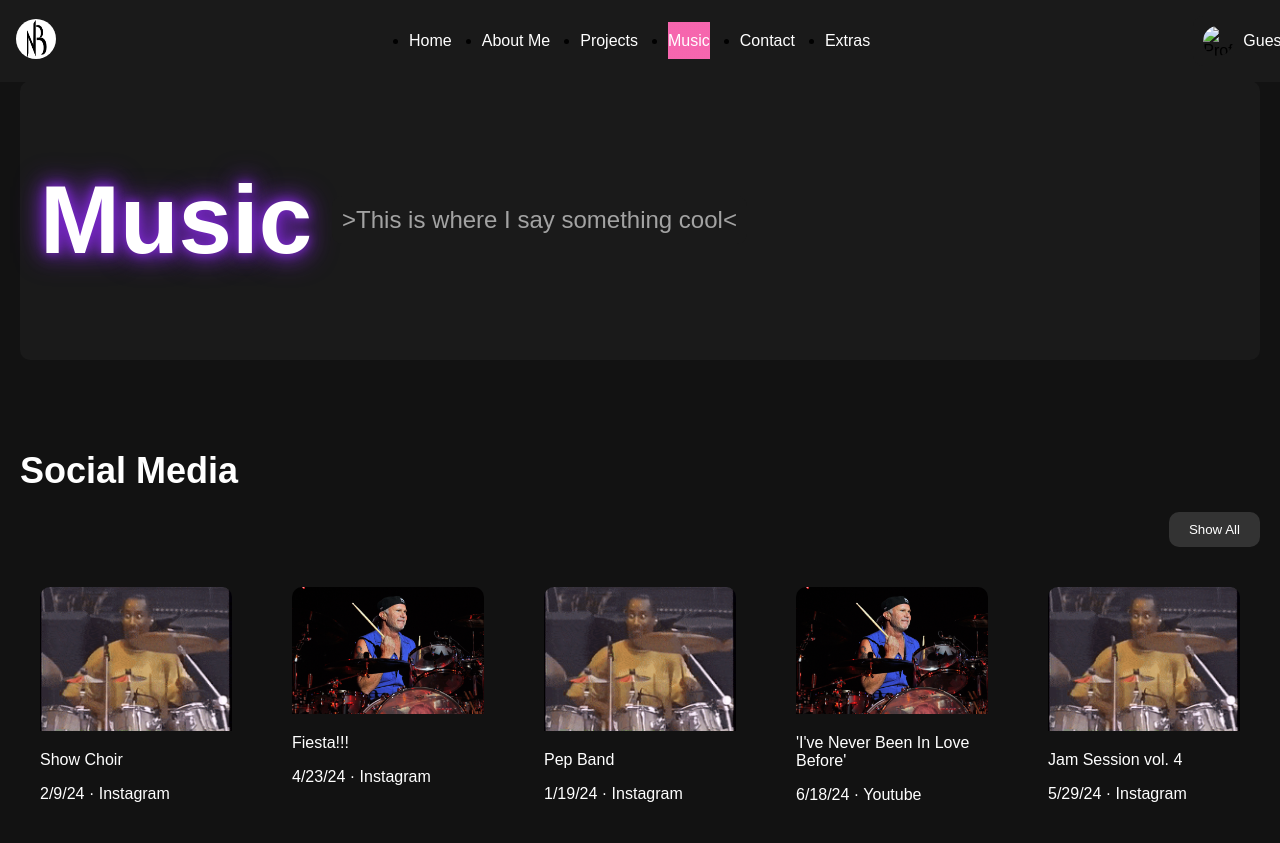
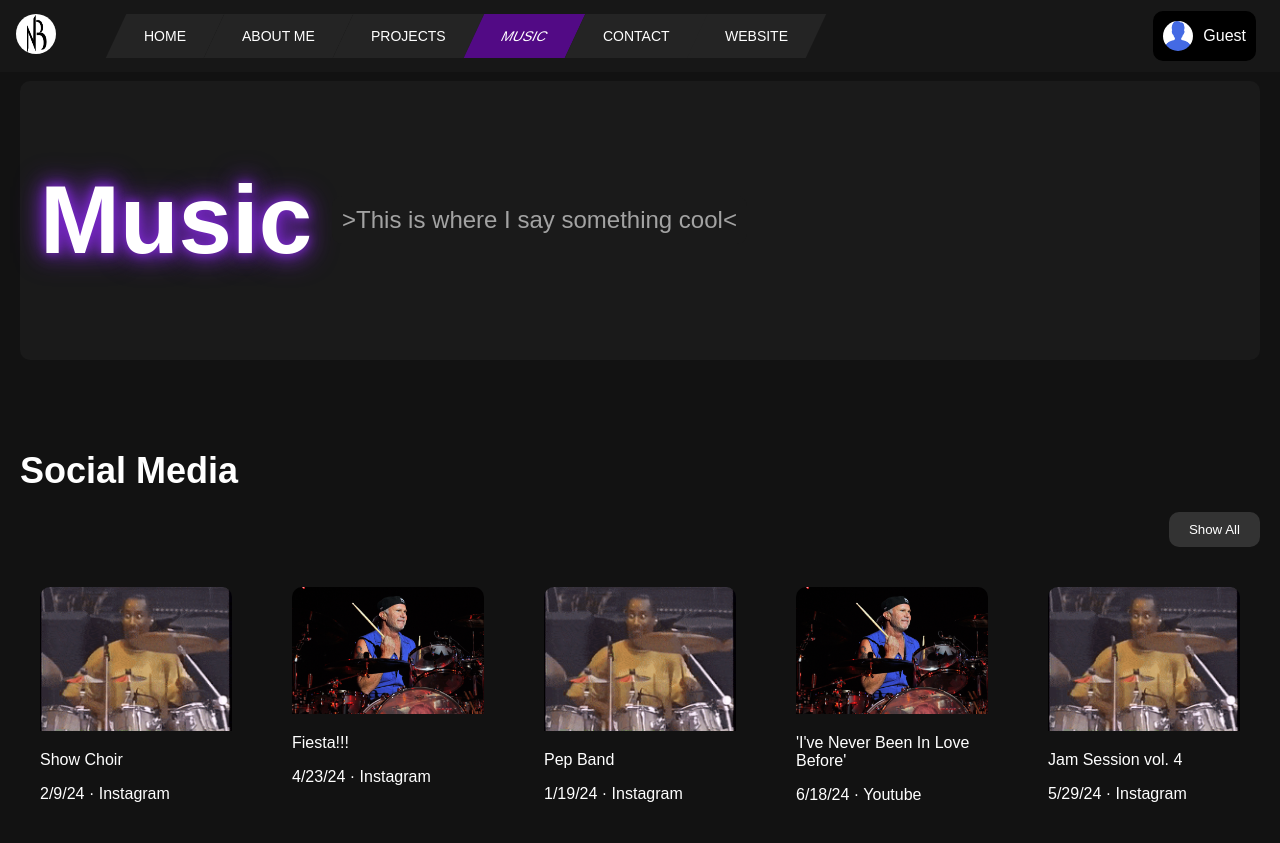
Before and after one commit to 3nboyd/NoahBoyd-Portfolio, a plain HTML site: page music.html in a window 1280 px wide. Shown: the top 843 px of the page. Drawn offline with nearby package versions, Linux system fonts and the light colour scheme.

Commit message:
navbar updates, website.html additions

```diff
--- a/css/boydify.css
+++ b/css/boydify.css
@@ -50,8 +50,8 @@ h1 {
     left: 0;
     width: 100%;
     height: 100vh;
-    background-image: linear-gradient(to bottom, rgba(255, 255, 255, 0.4) 0%, rgba(255, 255, 255, 0.2) 50%, #121212 100%);
-    background-size: 100% 200px;
+    background-image: linear-gradient(to bottom, rgba(255, 255, 255, 0.2) 0%, rgba(255, 255, 255, 0.1) 50%, #121212 100%);
+    background-size: 100% 270px;
     background-position: 0% 0%;
     transform: translateY(0);
     background-repeat: no-repeat;
@@ -115,8 +115,6 @@ h1 {
     font-weight: bold;
     margin-bottom: 10px;
     color: #fff; /* white font color */
-    text-shadow: 0 0 10px #7a28cb, 0 0 20px #7a28cb, 0 0 30px #7a28cb; /* Purple neon glow effect */
-
 }
 
 .popular-row {
--- a/css/bufferloader.css
+++ b/css/bufferloader.css
@@ -9,7 +9,7 @@
     display: flex;
     justify-content: center;
     align-items: center;
-    z-index: 10;
+    z-index: 90;
   }
   .loader {
   display: inline-block;
--- a/css/music.css
+++ b/css/music.css
@@ -1,7 +1,6 @@
 :root {
   --navbar-height: 81px; /* set the height of the navbar as a CSS variable */
 }
-
 body {
   background-color: #121212;
   margin: 0;
--- a/css/navbar.css
+++ b/css/navbar.css
@@ -2,13 +2,14 @@
   position: fixed;
   top: 0;
   left: 0;
+  height: 40px;
   width: 100%;
-    background-color: #1a1a1a;
+  background-color: rgba(26, 26, 26, 0.8);
   display: flex;
   justify-content: space-between;
   align-items: center;
   padding: 1rem;
-    z-index: 1000; /* to ensure it stays on top */
+  z-index: 99; /* to ensure it stays on top */
 }
 
 .logo {
@@ -21,61 +22,60 @@
   border-radius: 50%;
   transition: background-color 0.3s ease-in-out;
 }
-
-  .logo img:hover {
-    background-image: linear-gradient(to right, #ff69b4, #ff69b4, #ff69b4, #ff69b4, #ff69b4);
-    background-size: 100% 100%;
-    background-position: 0% 100%;
-    transition: background-position 0.3s ease-in-out;
-  }
-
-  .sections {
+.menu {
+  margin: 0 auto;
+  margin-left: 40px;
+  padding: 0;
+  list-style: none;
+  width: 100%;
+  width: -moz-fit-content;
+  width: -webkit-fit-content;
+  width: fit-content;
   display: flex;
   justify-content: space-between;
   align-items: center;
-    margin: 0 20px;
 }
 
-  .sections li {
-    margin-right: 30px; /* increased spacing */
+.menu > li {
+  background: #242424;
+  position: relative;
+  transform: skewX(-25deg);
 }
 
-  .sections li:not(:last-child)::after {
-    content: "";
-    position: absolute;
-    top: 50%;
-    right: -15px;
-    transform: translateY(-50%) rotate(10deg);
-    border-right: 1px solid #fff;
-    height: 20px;
+.menu a {
+  display: block;
+  color: #fff;
+  text-transform: uppercase;
+  text-decoration: none;
+  font-size: 14px;
 }
 
-  .sections a {
-    color: #fff;
-    text-decoration: none;
-    transition: background-color 0.3s ease-in-out;
+.menu li:hover {
+  background: #520a85;
 }
 
-  .sections a:hover {
-    background-color: rgba(255, 105, 180, 0.8);
-    background-image: linear-gradient(to bottom, rgba(255, 105, 180, 0.8), rgba(255, 105, 180, 0.8));
-    padding: 10px 0;
-    border-radius: 0;
-    transition: background-color 0.3s ease-in-out;
+.menu > li > a {
+  transform: skewX(+25deg);
+  padding: 1em 2em;
+}
+  .menu > li.active > a {
+    background-color: #520a85; /* same as hover color */
+    color: #fff;
+    transform: skewX(0deg); /* add this to maintain the skew effect */
+    padding: 1em 2em; /* add this to maintain the padding */
   }
 
-  .sections a.active {
-    background-color: rgba(255, 105, 180, 0.8);
-    background-image: linear-gradient(to bottom, rgba(255, 105, 180, 0.8), rgba(255, 105, 180, 0.8));
-    padding: 10px 0;
-    border-radius: 0;
+  .menu > li.active > a span {
+    transform: skewX(+25deg); /* reset skew for text */
+    display: inline-block; /* to apply transform */
   }
 
 .user-profile {
-    background-color: #1a1a1a; /* darker gray */
+  background-color: #000000; /* darker gray */
   padding: 10px;
   border-radius: 10px;
   display: flex;
+  margin-right: 40px;
   align-items: center;
 }
 
--- a/js/website.js
+++ b/js/website.js
@@ -0,0 +1,4 @@
+$(window).on("load", function(){
+    $(".nb-loader-wrapper").fadeOut("slow");
+    $("body").removeClass("preload");
+})
--- a/music.html
+++ b/music.html
@@ -6,23 +6,23 @@
     <title>Music</title>
     <link rel="stylesheet" href="css/music.css">
     <link rel="stylesheet" href="css/fonts.css">
-    <link rel="stylesheet" href="css/bufferloader.css">
     <link rel="stylesheet" href="css/navbar.css">
+    <script src="https://code.jquery.com/jquery-3.6.0.min.js"></script>
 </head>
 <nav class="navbar">
   <div class="logo">
     <img src="boydify/LOGO.png" alt="Logo">
   </div>
-  <ul class="sections">
-    <li><a href="index.html">Home</a></li>
-    <li><a href="index.html#about-me">About Me</a></li>
-    <li><a href="projects.html">Projects</a></li>
-    <li><a href="music.html">Music</a></li>
-    <li><a href="Contact.html">Contact</a></li>
-    <li><a href="Extras.html">Extras</a></li>
+  <ul class="menu">
+      <li><a href="index.html">Home</a></li>
+      <li><a href="index.html#about-me">About Me</a></li>
+      <li><a href="projects.html">Projects</a></li>
+      <li class="active"><a href="music.html">Music</a></li>
+      <li><a href="contact.html">Contact</a></li>
+      <li><a href="website.html">Website</a></li>
   </ul>
   <div class="user-profile">
-    <img src="placeholder.png" alt="Profile Image">
+    <img src="boydify/tempguest.png" alt="Profile Image">
     <span>Guest</span>
   </div>
 </nav>
@@ -54,9 +54,13 @@
     <!-- Event posters will be generated dynamically here -->
   </div>
 </section>
-    <script src="https://code.jquery.com/jquery-3.6.0.min.js"></script>
     <script src="js/navbar.js"></script>
     <script src="js/music.js"></script>
-    <script src="js/bufferloader.js"></script>
+    <div class="nb-loader-wrapper">
+      <span class="loader"><span class="loader-inner"></span></span>
+  </div>
+  <script src="js/projects.js"></script>
+  <script src="js/bufferloader.js"></script>
+  <link rel="stylesheet" href="css/bufferloader.css">
 </body>
 </html>
```
Also changed, not shown: contact.html (+7 -7 lines), css/website.css (+9 -0 lines), index.html (+7 -0 lines), projects.html (+7 -8 lines), website.html (+29 -2 lines). Lines whose indentation alone changed are shown as unchanged.
